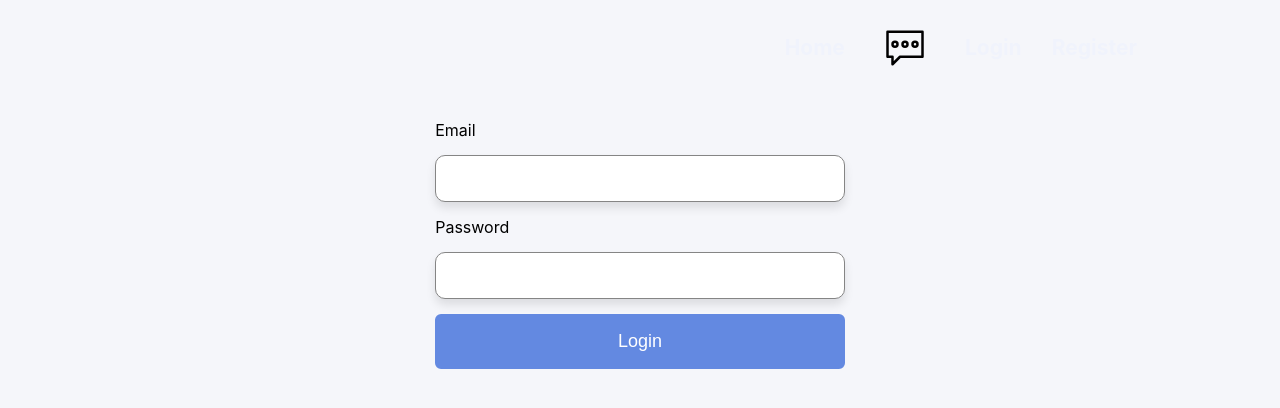
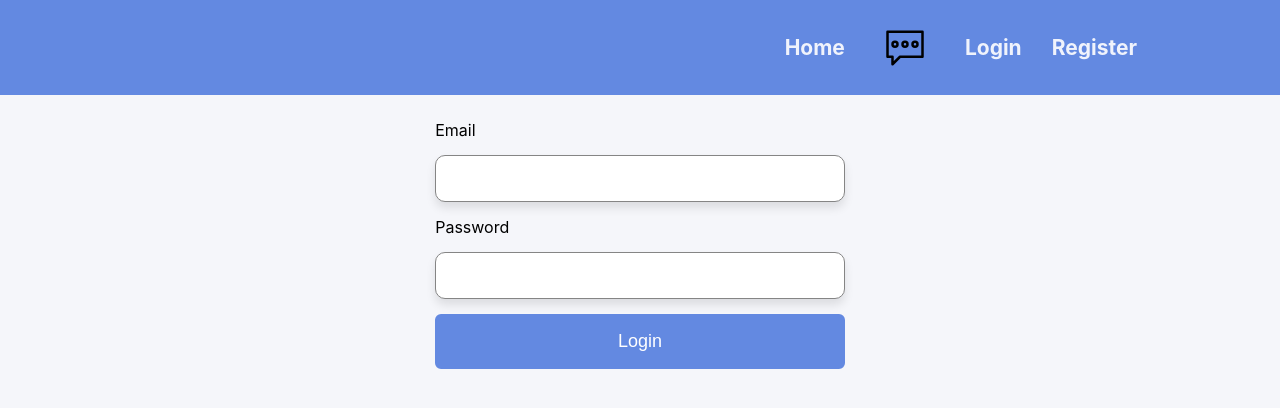
Before and after one commit to Angoliuk/yotnet, a React (Create React App) app: page /login in a window 1280 px wide. Shown: the top 408 px of the page. Built offline with nearby package versions, Linux system fonts and the light colour scheme.

Commit message:
fixed color

```diff
--- a/src/Components/NavBar/NavBar.css
+++ b/src/Components/NavBar/NavBar.css
@@ -3,7 +3,7 @@
   width: 80%;
   height: 65px;
   padding: 15px 10%;
-  background-color: var(--main);
+  background-color: var(--mainBlue);
   display: flex;
   align-items: center;
   justify-content: flex-end;
```
